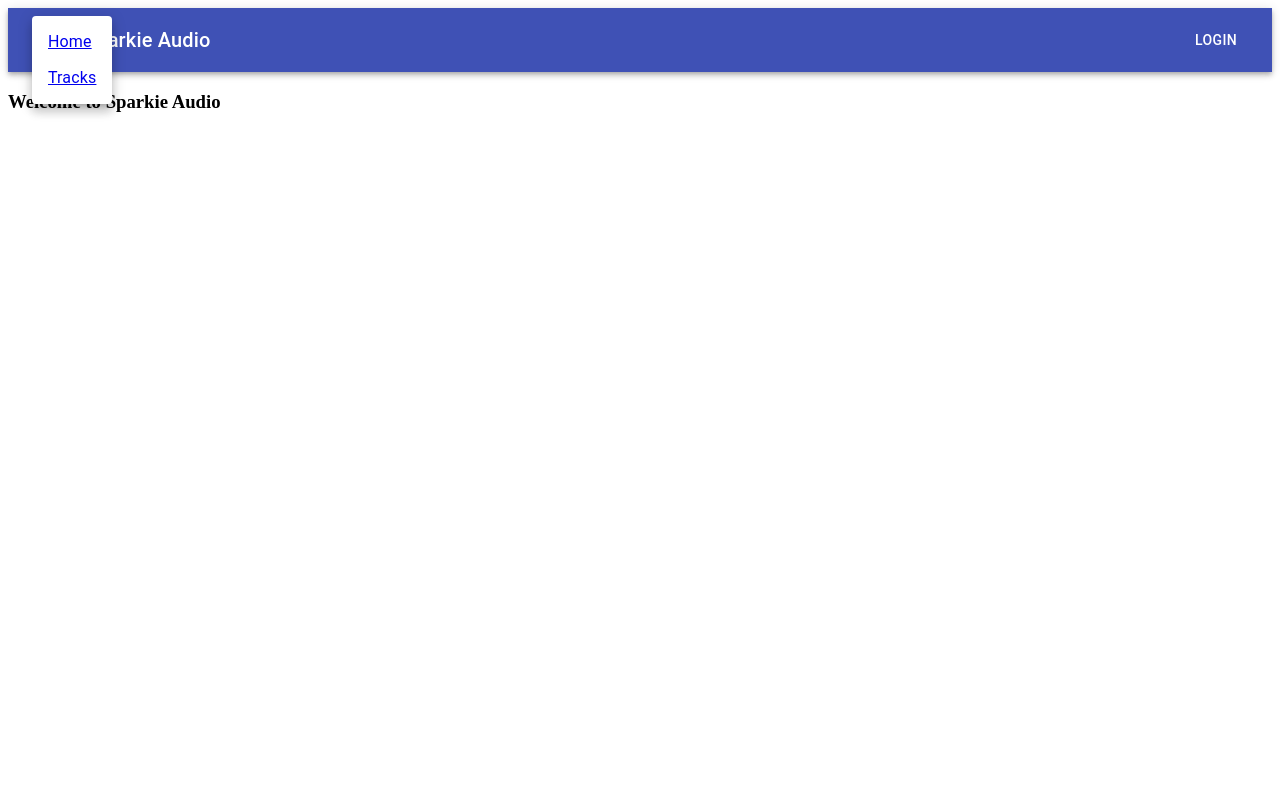
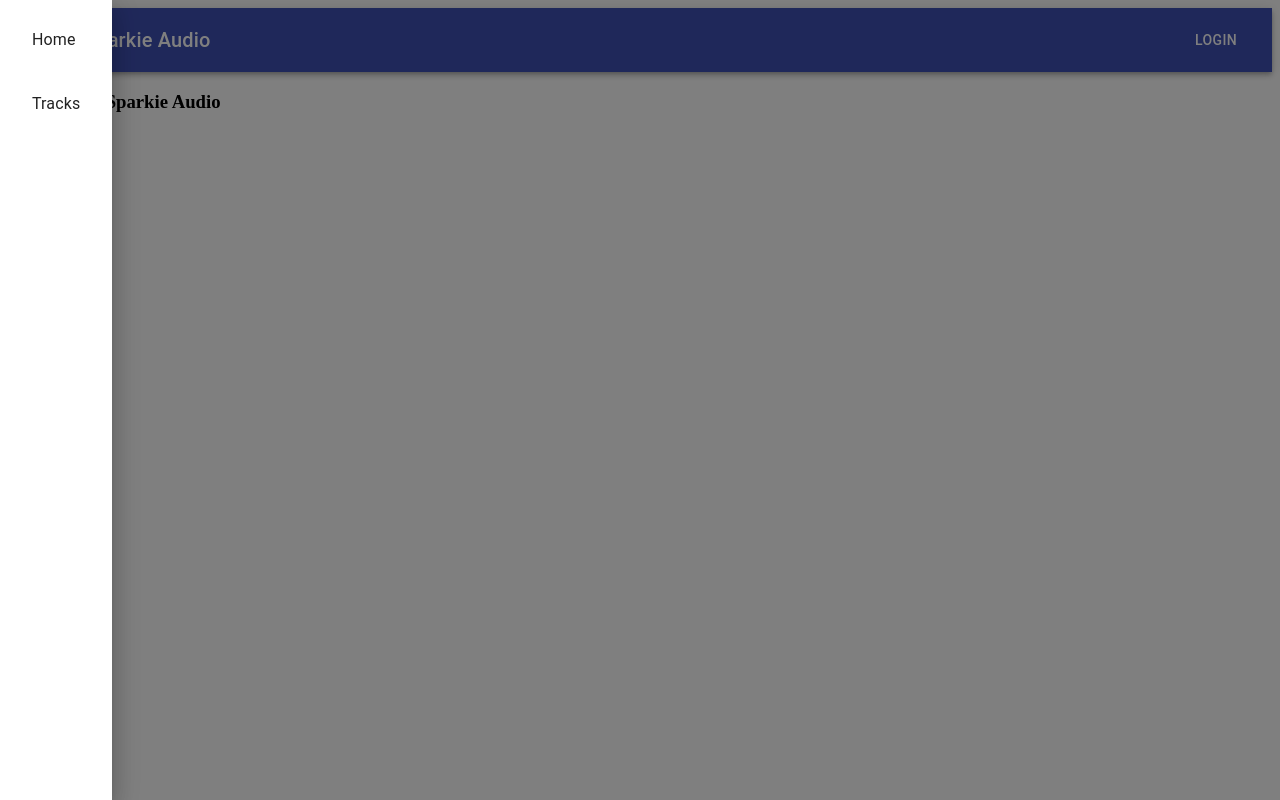
Before and after one commit to jolySoft/We.Sparkie.Reactjs, a Next.js app: page / in a window 1280 px wide. Both pictures are taken after a click on the button "menu". Built offline with nearby package versions, Linux system fonts and the light colour scheme.

Commit message:
draw openning, v. shite

```diff
--- a/components/navbar.js
+++ b/components/navbar.js
@@ -6,8 +6,10 @@ import Typography from '@material-ui/core/Typography';
 import Button from '@material-ui/core/Button';
 import IconButton from '@material-ui/core/IconButton';
 import MenuIcon from '@material-ui/icons/Menu';
-import Menu from '@material-ui/core/Menu';
-import MenuItem from '@material-ui/core/MenuItem';
+import List from '@material-ui/core/List';
+import ListItem from '@material-ui/core/ListItem';
+import ListItemText from "@material-ui/core/ListItemText";
+import Drawer from '@material-ui/core/Drawer';
 
 const useStyles = makeStyles(theme => ({
     root: {
@@ -19,19 +21,32 @@ const useStyles = makeStyles(theme => ({
     title: {
         flexGrow: 1,
     },
+    list: {
+        width: 250,
+    },
+    fullList: {
+        width: 'auto',
+    },
 }));
+
+function ListItemLink(props) {
+    return <ListItem button component="a" {...props} />;
+}
 
 export default function NavBar() {
     const classes = useStyles();
 
-    const [anchorEl, setAnchorEl] = React.useState(null);
+    const [state, setState] = React.useState({
+        open: false,
+    });
 
-    const handleClick = event => {
-        setAnchorEl(event.currentTarget);
-    };
 
-    const handleClose = () => {
-        setAnchorEl(null);
+    const toggleDrawer = (open) => event => {
+        if (event.type === 'keydown' && (event.key === 'Tab' || event.key === 'Shift')) {
+            return;
+        }
+
+        setState({ ...state, ["open"]: open });
     };
 
     return (
@@ -39,17 +54,22 @@ export default function NavBar() {
             <AppBar position="static">
                 <Toolbar>
                     <IconButton edge="start" className={classes.menuButton} color="inherit" aria-label="menu">
-                        <MenuIcon onClick={handleClick}/>
-                        <Menu
-                            id="simple-menu"
-                            anchorEl={anchorEl}
-                            open={Boolean(anchorEl)}
-                            onClose={handleClose}
-                        >
-                            <MenuItem onClick={handleClose}><Link href="/"><a>Home</a></Link></MenuItem>
-                            <MenuItem onClick={handleClose}><Link href="/tracks/"><a>Tracks</a></Link></MenuItem>
-                        </Menu>
+                        <MenuIcon onClick={toggleDrawer(true)}/>
                     </IconButton>
+                    <Drawer open={state.open} onClose={toggleDrawer(false)}>
+                        <List>
+                            <ListItem button key="Home">
+                                <ListItemLink href="/">
+                                    <ListItemText primary="Home" />
+                                </ListItemLink>
+                            </ListItem>
+                            <ListItem button key="tracks">
+                                <ListItemLink href="/tracks">
+                                    <ListItemText primary="Tracks" />
+                                </ListItemLink>
+                            </ListItem>
+                        </List>
+                    </Drawer>
                     <Typography variant="h6" className={classes.title}>
                         Sparkie Audio
                     </Typography>
```
